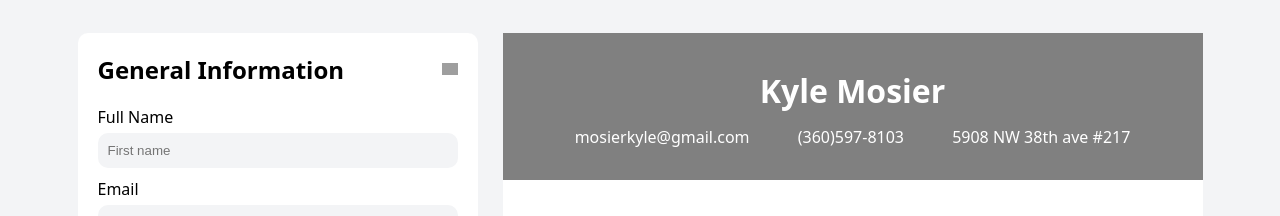
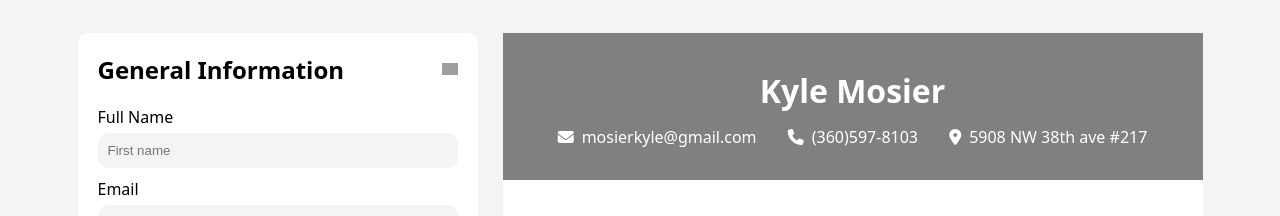
Before and after one commit to mosierkyle/impressify, a React (Vite) app: page / in a window 1280 px wide. Shown: the top 216 px of the page. Built offline with nearby package versions, Linux system fonts and the light colour scheme; grey boxes are pictures that could not be loaded.

Commit message:
Add fontAwesome svgs

```diff
--- a/src/components/generalTemplate.jsx
+++ b/src/components/generalTemplate.jsx
@@ -1,14 +1,32 @@
 import { useState } from 'react';
+import { Helmet } from 'react-helmet';
 import '../styles/generalTemplate.css';
 
 export default function GeneralTemplate({ formData }) {
   return (
     <div className="general-template">
+      <Helmet>
+        <script
+          src="https://kit.fontawesome.com/bdec03c25d.js"
+          crossorigin="anonymous"
+        ></script>
+      </Helmet>
       <h1 className="fullname"> Kyle Mosier{formData.fullName}</h1>
       <div className="info">
-        <p> mosierkyle@gmail.com{formData.email}</p>
-        <p> (360)597-8103 {formData.phone}</p>
-        <p> 5908 NW 38th ave #217{formData.address}</p>
+        <p>
+          {' '}
+          <i className="fa-solid fa-envelope svg"></i>
+          mosierkyle@gmail.com
+          {formData.email}
+        </p>
+        <p>
+          <i className="fa-solid fa-phone svg"></i>
+          (360)597-8103 {formData.phone}
+        </p>
+        <p>
+          <i className="fa-solid fa-location-dot svg"></i>
+          5908 NW 38th ave #217{formData.address}
+        </p>
       </div>
     </div>
   );
--- a/src/styles/generalTemplate.css
+++ b/src/styles/generalTemplate.css
@@ -26,3 +26,7 @@
   margin: 0;
   text-align: center;
 }
+
+.svg {
+  margin-right: 0.5rem;
+}
```
